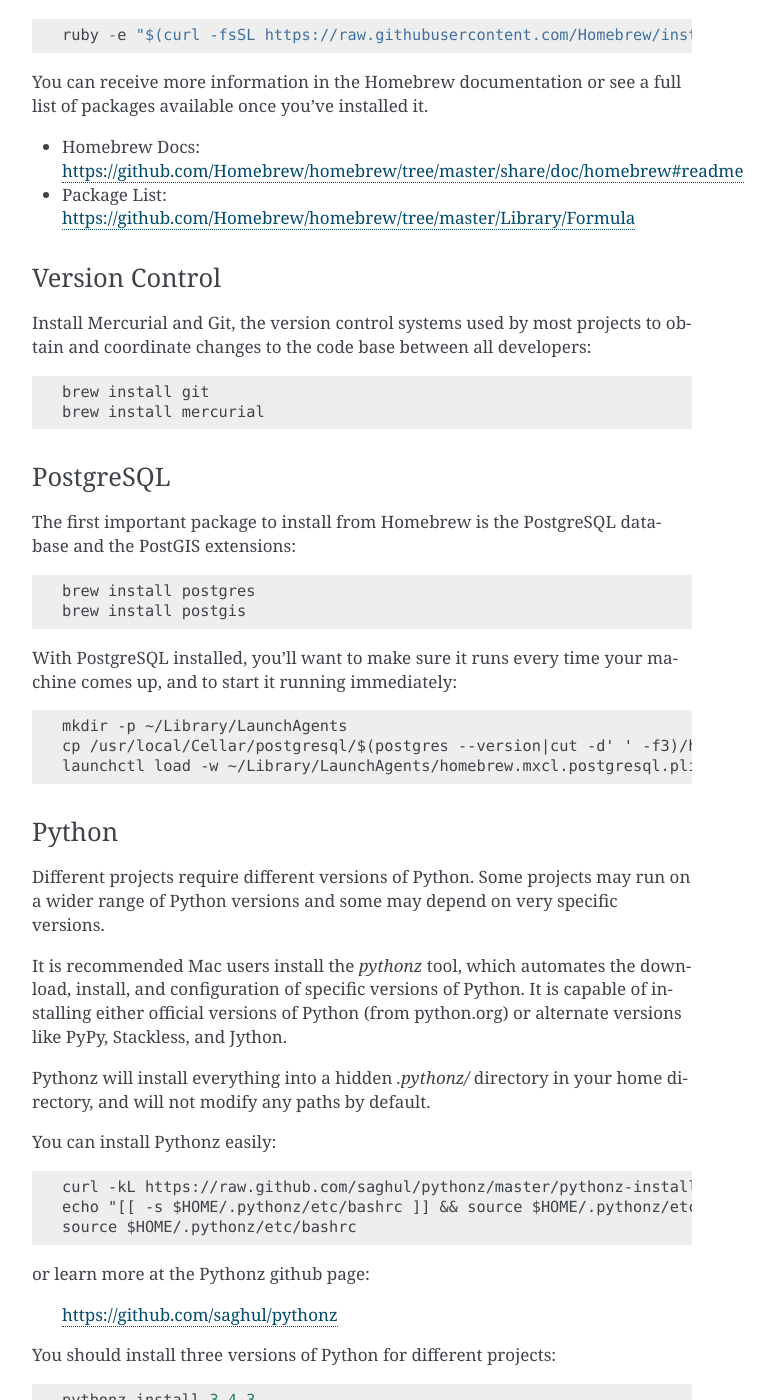
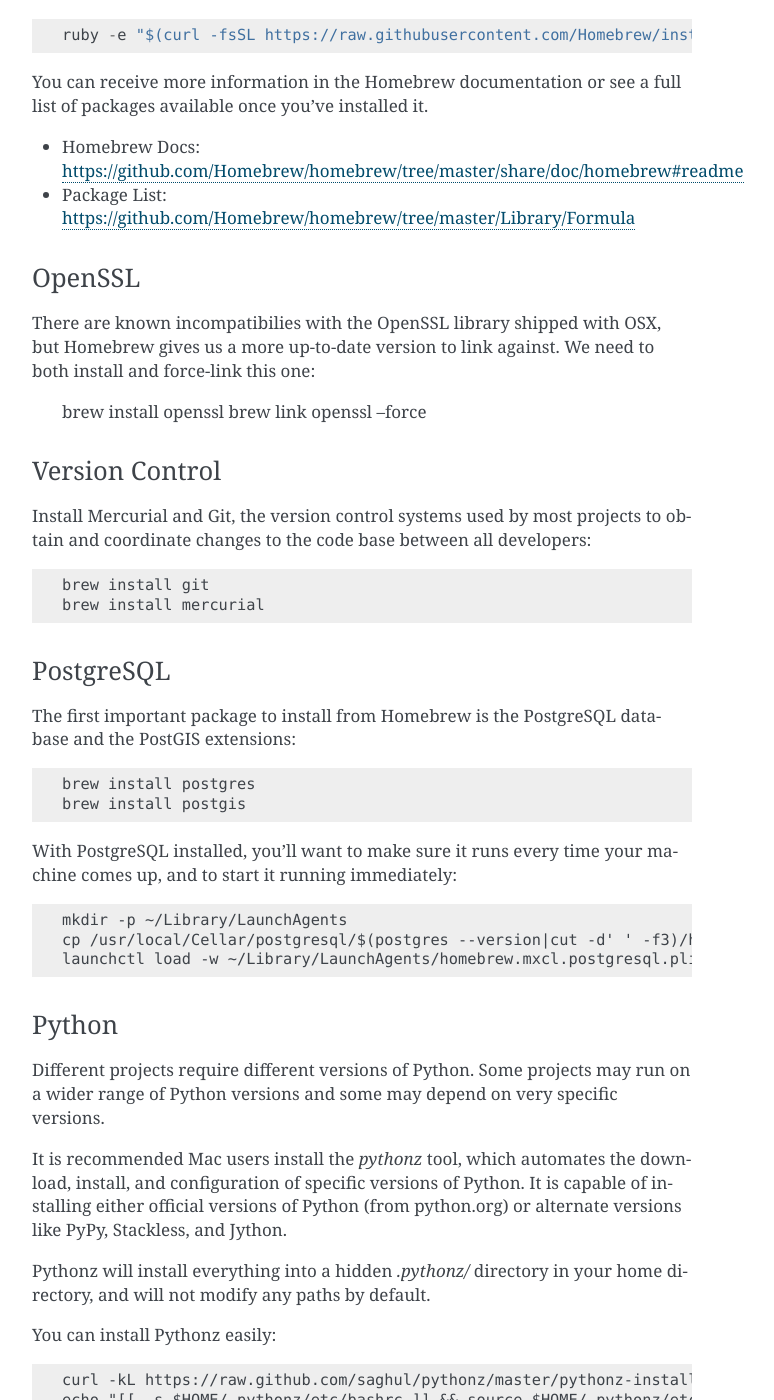
Before and after one commit to caktus/guidebook, a Sphinx documentation site: the page built from source/dev-setup.rst, in a window 1280 px wide and 1400 px high, scrolled down 875 px. Shown: the whole window, without its empty margins (388-1162 px from the left). Built offline with Sphinx 7.4.7, drawn with Linux system fonts in a browser that asks for light colours; some of the changed text lies outside the part shown.

Commit message:
Updates to mac setup guide addressing #25, #12, #24, #26

```diff
--- a/source/dev-setup.rst
+++ b/source/dev-setup.rst
@@ -39,6 +39,15 @@
 
 * Homebrew Docs: https://github.com/Homebrew/homebrew/tree/master/share/doc/homebrew#readme
 * Package List: https://github.com/Homebrew/homebrew/tree/master/Library/Formula
+
+OpenSSL
+'''''''
+
+There are known incompatibilies with the OpenSSL library shipped with OSX, but Homebrew gives us
+a more up-to-date version to link against. We need to both install and force-link this one:
+
+    brew install openssl
+    brew link openssl --force
 
 Version Control
 '''''''''''''''
@@ -93,9 +102,9 @@
 
 You should install three versions of Python for different projects::
 
-    pythonz install 3.4.3
-    pythonz install 3.3.6
-    pythonz install 2.7.10
+    pythonz install 2.7.11
+    pythonz install 3.4.4
+    pythonz install 3.5.1
 
 Python Packages and Environments
 ''''''''''''''''''''''''''''''''
```
Also changed, not shown: other parts of source/dev-setup.rst (+1 -1 lines).
